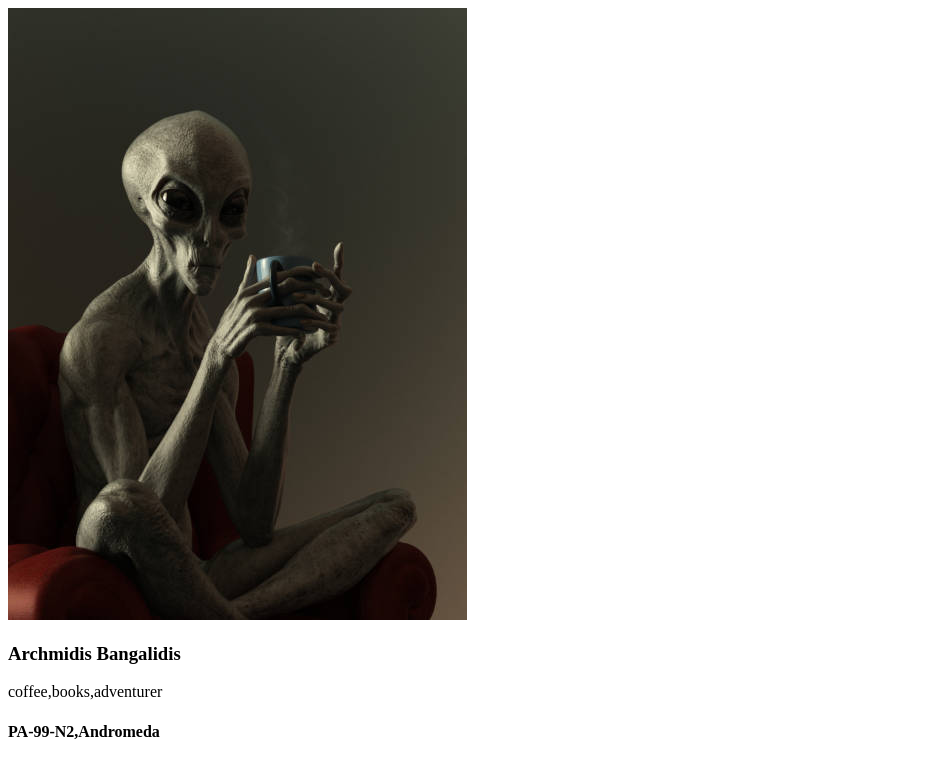
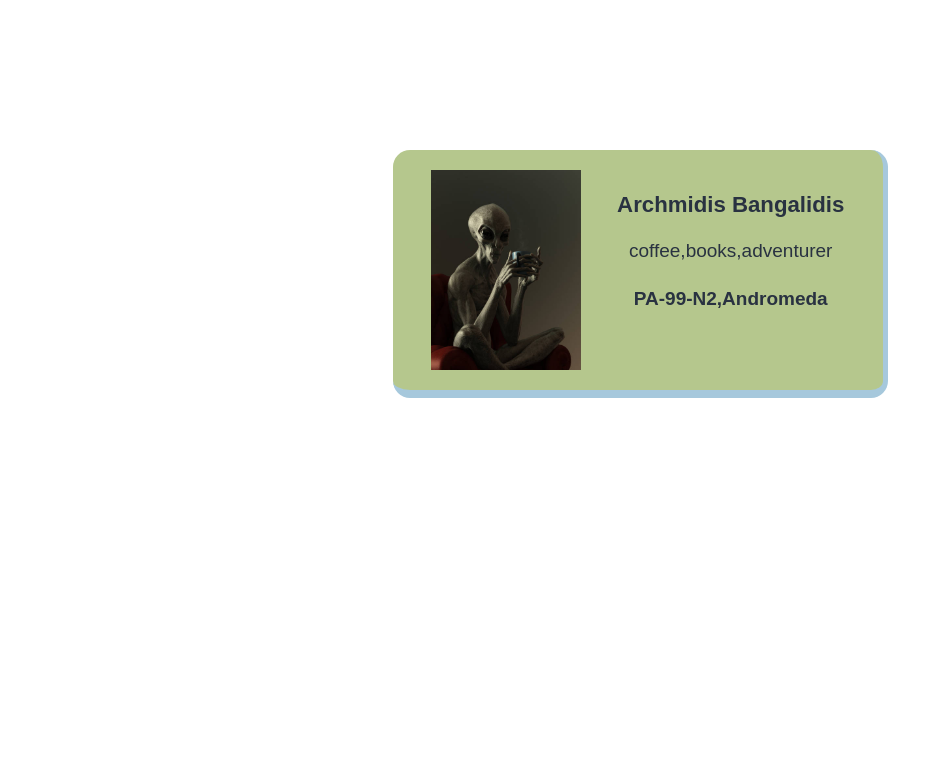
Before and after one commit to dana-66/business-card, a plain HTML site: page Bisnuss Card/index.html in a window 1280 px wide. Shown: the whole page, without its empty margins (0-943 px from the left). Drawn offline with Linux system fonts and the light colour scheme; files that its build step writes are made by us from their sources.

Commit message:
Update index.html

```diff
--- a/Bisnuss Card/index.html
+++ b/Bisnuss Card/index.html
@@ -1,7 +1,7 @@
 <!DOCTYPE html>
 <html lang="en">
 <head>
-    <link rel="stylesheet" href="/Bisnuss Card/BCstyle.css">
+    <link rel="stylesheet" href="BCstyle.css">
     <meta charset="UTF-8">
     <meta http-equiv="X-UA-Compatible" content="IE=edge">
     <meta name="viewport" content="width=device-width, initial-scale=1.0">
```
